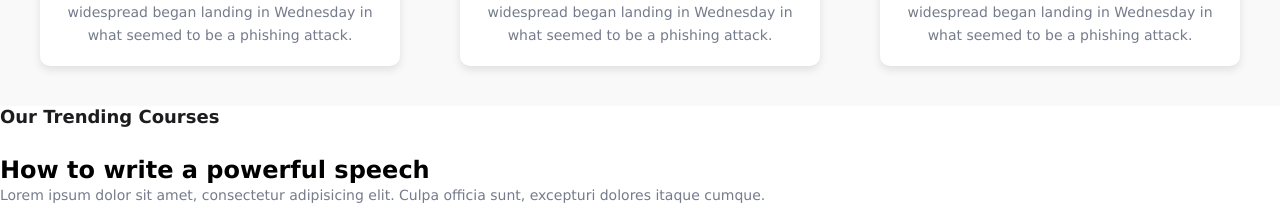
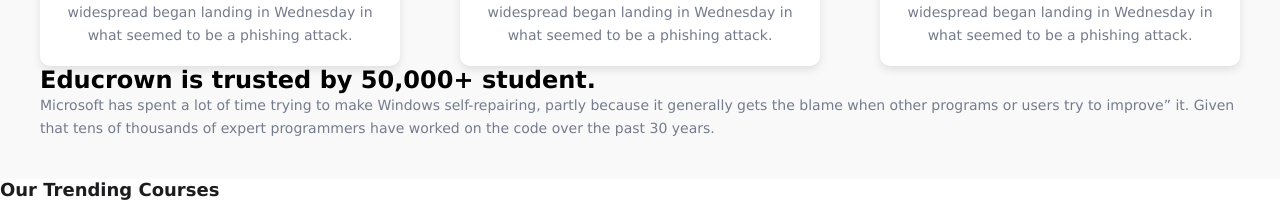
Before and after one commit to VanshVA/LearnSphere, a React (Vite) app in the folder Frontend/: page / in a window 1280 px wide. Shown: the part 987-1192 px from the top of the page. Built offline with nearby package versions, Linux system fonts and the light colour scheme.

Commit message:
img - added

```diff
--- a/Frontend/src/pages/Homepage/AboutSection/AboutSection.jsx
+++ b/Frontend/src/pages/Homepage/AboutSection/AboutSection.jsx
@@ -38,6 +38,12 @@
           </p>
         </div>
       </div>
+
+      <div className="section-2">
+        <h2>Educrown is trusted by 50,000+ student.</h2>
+
+        <p>Microsoft has spent a lot of time trying to make Windows self-repairing, partly because it generally gets the blame when other programs or users try to improve” it. Given that tens of thousands of expert programmers have worked on the code over the past 30 years.</p>
+      </div>
     </div>
   );
 };
```
Also changed, not shown: Frontend/public/fact-bg.jpg.webp (added).
